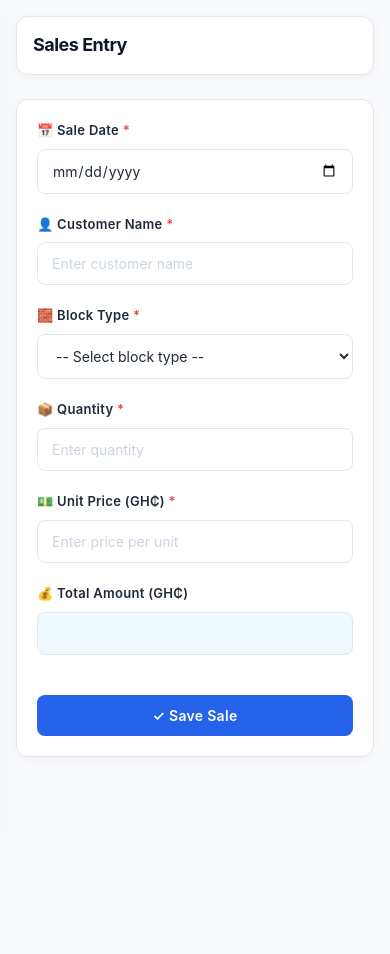
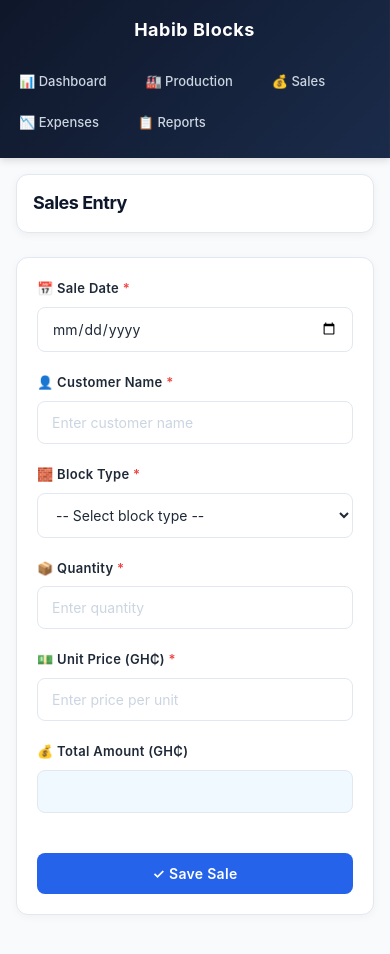
Before and after one commit to becks333/okay, a website: page sales.html in a window 390 px wide. Before the commit the page ends 844 px from the top, so only its background shows below. Drawn offline with Linux system fonts and the light colour scheme.

Commit message:
Update style.css

```diff
--- a/style.css
+++ b/style.css
@@ -92,11 +92,6 @@ body {
     margin-left: 260px;
     padding: 28px;
     min-height: 100vh;
-}
-
-@media (max-width: 768px) {
-    .sidebar { width: 0; }
-    .main-content { margin-left: 0; padding: 16px; }
 }
 
 /* =========================
@@ -485,9 +480,33 @@ tbody tr:last-child td {
     }
 }
 
+/* =========================
+   MOBILE RESPONSIVE FIX
+========================= */
 @media (max-width: 768px) {
-    .sidebar { width: 0; }
-    .main-content { margin-left: 0; padding: 16px; }
+    .sidebar {
+        position: relative;
+        width: 100%;
+        height: auto;
+        padding: 16px 0;
+        box-shadow: 0 2px 8px rgba(0,0,0,0.15);
+        display: block;
+    }
+
+    .sidebar h2 {
+        margin-bottom: 16px;
+    }
+
+    .sidebar a {
+        display: inline-flex;
+        margin: 2px 4px;
+        padding: 8px 12px;
+    }
+
+    .main-content {
+        margin-left: 0;
+        padding: 16px;
+    }
 
     .container {
         grid-template-columns: 1fr;
```
